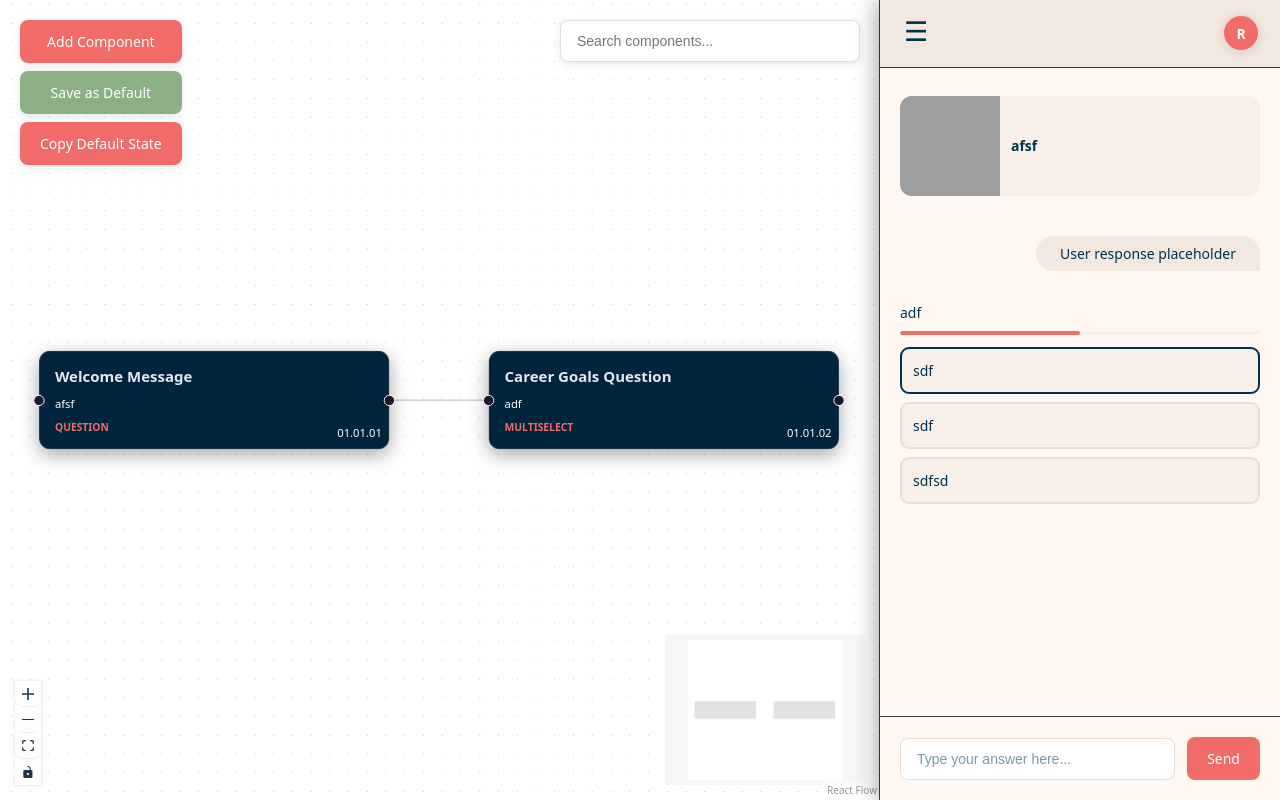
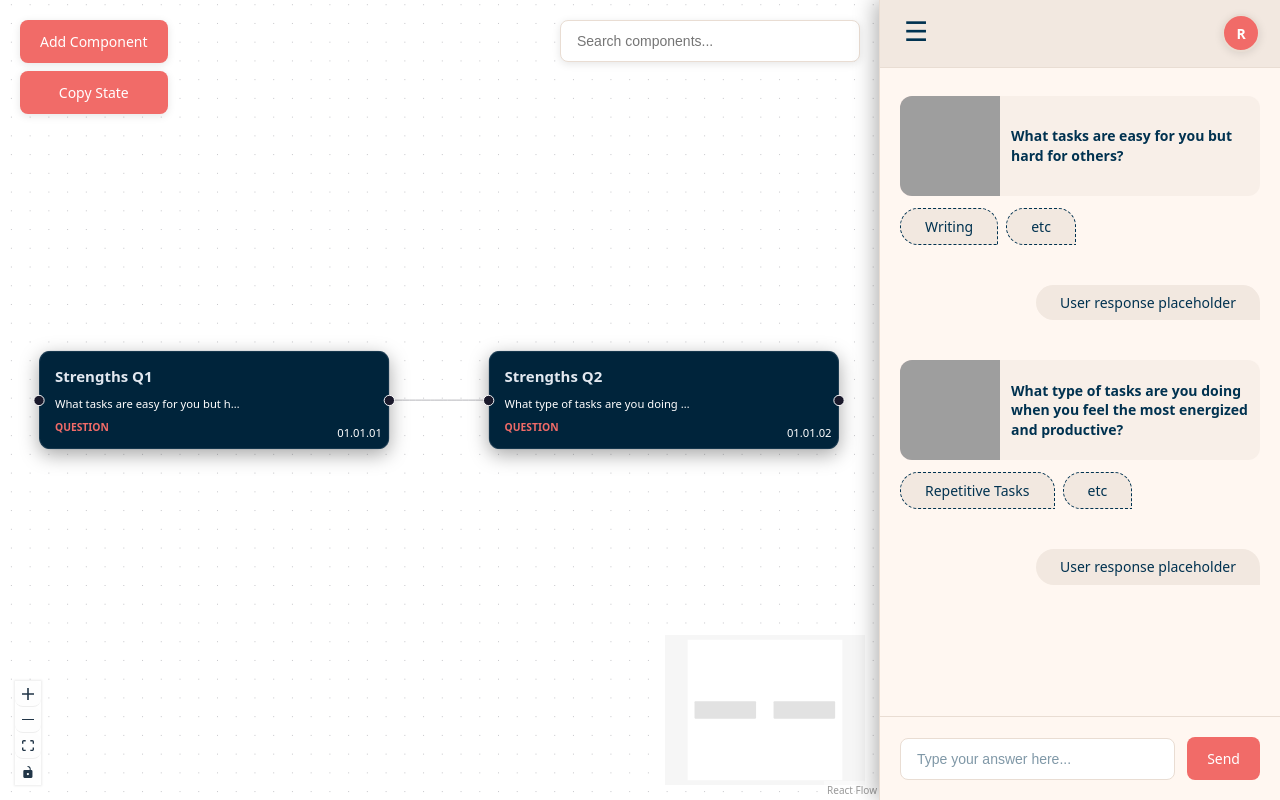
Before and after one commit to ignite-your-Acareer/the-tool, a React app: page / in a window 1280 px wide. Built offline with nearby package versions, Linux system fonts and the light colour scheme; grey boxes are pictures that could not be loaded; the HTML template or start-up script is replaced by a standard one.

Commit message:
Update default state with strengths questions and fix TypeScript errors

```diff
--- a/src/components/ConversationPreview.css
+++ b/src/components/ConversationPreview.css
@@ -5,7 +5,7 @@
   width: 400px;
   height: 100vh;
   background: #FFF7F1;
-  border-left: 1px solid #333;
+  border-left: 0.5px solid #E9DDD3;
   display: flex;
   flex-direction: column;
   z-index: 1000;
@@ -14,7 +14,7 @@
 
 .conversation-header {
   padding: 9px 20px;
-  border-bottom: 1px solid #333;
+  border-bottom: 0.5px solid #E9DDD3;
   display: flex;
   align-items: center;
   gap: 30px;
@@ -177,7 +177,7 @@
 
 .conversation-input {
   padding: 20px;
-  border-top: 1px solid #333;
+  border-top: 0.5px solid #E9DDD3;
   display: flex;
   gap: 12px;
   align-items: center;
--- a/src/components/FlowCanvas.tsx
+++ b/src/components/FlowCanvas.tsx
@@ -12,7 +12,7 @@ import {
 } from "@xyflow/react";
 import type { Connection, Edge as FlowEdge, Node as FlowNode, NodeProps, NodeTypes, NodeChange } from "@xyflow/react";
 import "../flow.css";
-import { saveDefaultState } from "../utils/defaultState";
+
 import { defaultState } from "../defaultState";
 
 type UIToolType = "message" | "question" | "form" | "freeChat" | "accordion" | "banner" | "intro" | "multiSelect";
@@ -74,7 +74,7 @@ export default function FlowCanvas() {
   const [searchResults, setSearchResults] = useState<Set<string>>(new Set());
   const [imageDropdownOpen, setImageDropdownOpen] = useState<string | false>(false);
   const [uiToolTypeDropdownOpen, setUiToolTypeDropdownOpen] = useState(false);
-  const [showSaveDefaultConfirmation, setShowSaveDefaultConfirmation] = useState(false);
+
 
   // UI Tool Type options - single source of truth
   const uiToolTypeOptions = [
@@ -279,42 +279,7 @@ export default function FlowCanvas() {
     onNodesChange(changes);
   }, [selectedNodeIds, nodes, setNodes, onNodesChange]);
 
-  const handleSaveAsDefault = useCallback(() => {
-    // Convert components Map to plain object for storage
-    const componentsObject: Record<string, any> = {};
-    components.forEach((component, key) => {
-      componentsObject[key] = component;
-    });
-
-    // Get current messages from conversation preview
-    const getCurrentMessages = () => {
-      return new Promise<any[]>((resolve) => {
-        const event = new CustomEvent("getCurrentMessages", {
-          detail: { callback: resolve },
-        });
-        window.dispatchEvent(event);
-      });
-    };
-
-    // Save with current messages
-    getCurrentMessages().then(messages => {
-      const success = saveDefaultState({
-        nodes,
-        edges,
-        components: componentsObject,
-        messages: messages || [],
-        orphanMessageIds: [],
-      });
-
-      if (success) {
-        setShowSaveDefaultConfirmation(false);
-        // Show success message
-        alert('Default state saved successfully!');
-      } else {
-        alert('Failed to save default state. Please try again.');
-      }
-    });
-  }, [nodes, edges, components]);
+
 
   const addNewComponent = useCallback(() => {
     const componentId = `comp-${Date.now()}`;
@@ -1072,30 +1037,7 @@ export default function FlowCanvas() {
           Add Component
         </button>
 
-        <button
-          className="save-default-btn"
-          onClick={() => setShowSaveDefaultConfirmation(true)}
-          style={{
-            background: "#8EAF86",
-            color: "white",
-            border: "none",
-            borderRadius: "8px",
-            padding: "12px 20px",
-            fontSize: "14px",
-            fontWeight: "500",
-            cursor: "pointer",
-            boxShadow: "0 2px 8px rgba(0, 0, 0, 0.1)",
-            outline: "none",
-          }}
-          onFocus={(e) => {
-            e.target.style.boxShadow = "0 0 0 2px rgba(142, 175, 134, 0.3)";
-          }}
-          onBlur={(e) => {
-            e.target.style.boxShadow = "0 2px 8px rgba(0, 0, 0, 0.1)";
-          }}
-        >
-          Save as Default
-        </button>
+
 
         <button
           className="copy-default-btn"
@@ -1205,7 +1147,7 @@ export default function FlowCanvas() {
             e.target.style.boxShadow = "0 2px 8px rgba(0, 0, 0, 0.1)";
           }}
         >
-          Copy Default State
+          Copy State
         </button>
       </div>
 
@@ -1271,57 +1213,7 @@ export default function FlowCanvas() {
         )}
       </div>
 
-      {/* Save as Default Confirmation Modal */}
-      {showSaveDefaultConfirmation && (
-        <div className="edit-window-overlay">
-          <div className="edit-window">
-            <div className="edit-window-header">
-              <h4>Save as Default</h4>
-            </div>
-            <div className="edit-window-content">
-              <p>Are you sure you want to save the current workflow as the default state?</p>
-              <p style={{ fontSize: "14px", color: "#666", marginTop: "8px" }}>
-                This will overwrite the current default state and become the new starting point for the app.
-              </p>
-            </div>
-            <div className="edit-window-footer">
-              <button
-                className="save-btn"
-                onClick={handleSaveAsDefault}
-                style={{
-                  background: "#8EAF86",
-                  color: "white",
-                  border: "none",
-                  borderRadius: "8px",
-                  padding: "8px 16px",
-                  fontSize: "14px",
-                  cursor: "pointer",
-                  outline: "none",
-                }}
-              >
-                Save as Default
-              </button>
-              <button
-                className="cancel-btn"
-                onClick={() => setShowSaveDefaultConfirmation(false)}
-                style={{
-                  background: "#E9DDD3",
-                  color: "#003250",
-                  border: "none",
-                  borderRadius: "8px",
-                  padding: "8px 16px",
-                  fontSize: "14px",
-                  cursor: "pointer",
-                  marginLeft: "8px",
-                  outline: "none",
-                }}
-              >
-                Cancel
-              </button>
-            </div>
-          </div>
-        </div>
-      )}
+
 
       {/* Delete Confirmation Modal */}
       {deleteConfirmation && (
--- a/src/defaultState.ts
+++ b/src/defaultState.ts
@@ -6,96 +6,105 @@ export const defaultState = {
     {
       id: "n-1",
       type: "card",
-      position: { x: 480, y: 120 },
+      position: {
+        x: 480,
+        y: 120
+      },
       data: {
         componentId: "comp-1",
-        messageId: "msg-1",
-      },
+        messageId: "msg-1"
+      }
     },
     {
       id: "n-2",
       type: "card",
-      position: { x: 960, y: 120 },
+      position: {
+        x: 960,
+        y: 120
+      },
       data: {
         componentId: "comp-2",
-        messageId: "msg-2",
-      },
-    },
+        messageId: "msg-2"
+      }
+    }
   ],
-
   edges: [
     {
       id: "e-n-1-n-2",
       source: "n-1",
-      target: "n-2",
-    },
+      target: "n-2"
+    }
   ],
-
   components: {
     "comp-1": {
       id: "comp-1",
-      name: "Welcome Message",
+      name: "Strengths Q1",
       slug: "01.01.01",
       uiToolType: "question",
       content: {
         question: {
-          text: "afsf",
-          image: "/img/intro/intro-profile.png"
+          text: "What tasks are easy for you but hard for others?",
+          image: "/img/steps/strengths/question/1.png",
+          suggestions: [
+            "Writing",
+            "etc"
+          ]
         }
       },
       createdAt: "2025-08-17T17:44:02.626Z",
-      updatedAt: "2025-08-17T17:45:01.808Z",
+      updatedAt: "2025-08-17T18:29:27.870Z"
     },
     "comp-2": {
       id: "comp-2",
-      name: "Career Goals Question",
+      name: "Strengths Q2",
       slug: "01.01.02",
-      uiToolType: "multiSelect",
+      uiToolType: "question",
       content: {
-        multiSelect: {
-          options: [
-            { text: "sdf" },
-            { text: "sdf" },
-            { text: "sdfsd" }
-          ],
-          maxSelection: 2,
-          text: "adf"
+        question: {
+          text: "What type of tasks are you doing when you feel the most energized and productive?",
+          image: "/img/steps/strengths/question/2.png",
+          suggestions: [
+            "Repetitive Tasks",
+            "etc"
+          ]
         }
       },
       createdAt: "2025-08-17T17:44:02.626Z",
-      updatedAt: "2025-08-17T17:45:19.509Z",
-    },
+      updatedAt: "2025-08-17T18:30:24.634Z"
+    }
   },
-
   messages: [
     {
       id: "1",
       sender: "ai" as const,
-      content: "afsf",
+      content: "What tasks are easy for you but hard for others?",
       timestamp: "01:14 PM",
+      type: "text" as const,
       messageId: "msg-1",
       componentId: "comp-1",
-      type: "text" as const,
       uiToolType: "question",
-      image: "/img/intro/intro-profile.png",
+      suggestions: [
+        "Writing",
+        "etc"
+      ],
+      image: "/img/steps/strengths/question/1.png"
     },
     {
       id: "2",
       sender: "ai" as const,
-      content: "adf",
+      content: "What type of tasks are you doing when you feel the most energized and productive?",
       timestamp: "01:14 PM",
+      type: "text" as const,
       messageId: "msg-2",
       componentId: "comp-2",
-      type: "text" as const,
-      uiToolType: "multiSelect",
-      multiSelectOptions: [
-        { text: "sdf" },
-        { text: "sdf" },
-        { text: "sdfsd" }
+      uiToolType: "question",
+      suggestions: [
+        "Repetitive Tasks",
+        "etc"
       ],
-      maxSelection: 2,
-    },
+      image: "/img/steps/strengths/question/2.png"
+    }
   ],
-
   orphanMessageIds: [],
+  lastSaved: "2025-08-17T18:30:39.694Z"
 };
```
